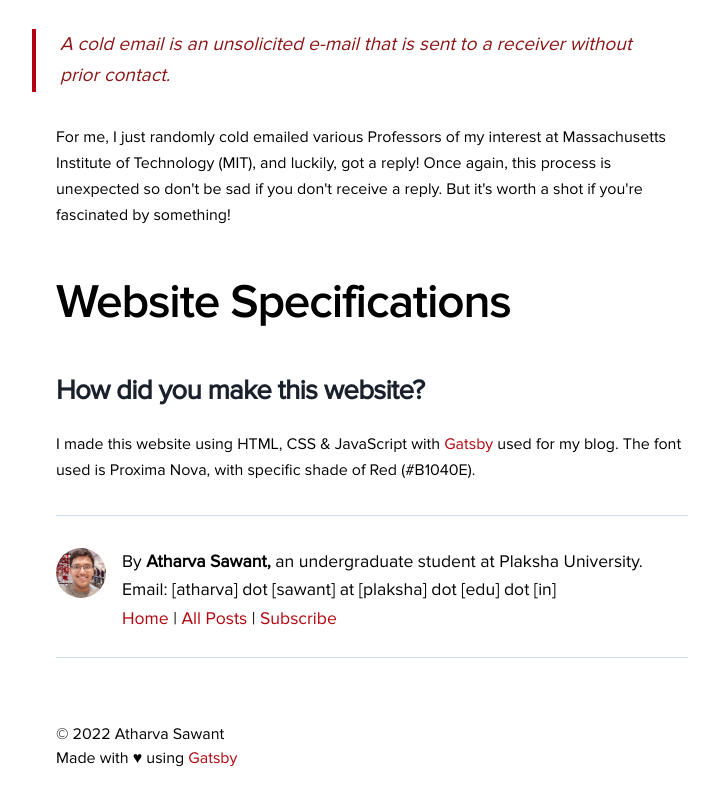
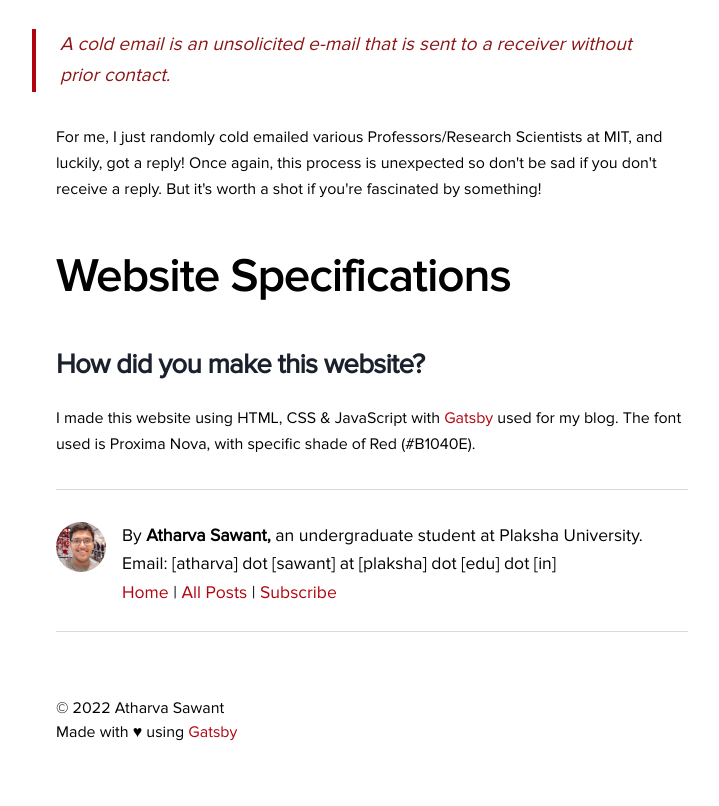
Before and after one commit to sawantatharva/atharva-sawant-blog, a Gatsby site: page /P2022-01/ in a window 1280 px wide. Shown: the part 1834-2640 px from the top of the page, without its empty margins (268-987 px from the left). Built offline with nearby package versions, Linux system fonts and the light colour scheme; Gatsby itself is replaced by a stand-in of ours.

Commit message:
Update index.md

```diff
--- a/content/blog/P2022-01/index.md
+++ b/content/blog/P2022-01/index.md
@@ -42,7 +42,7 @@
 
 > A cold email is an unsolicited e-mail that is sent to a receiver without prior contact.
 
-For me, I just randomly cold emailed various Professors of my interest at Massachusetts Institute of Technology (MIT), and luckily, got a reply! Once again, this process is unexpected so don't be sad if you don't receive a reply. But it's worth a shot if you're fascinated by something!
+For me, I just randomly cold emailed various Professors/Research Scientists at MIT, and luckily, got a reply! Once again, this process is unexpected so don't be sad if you don't receive a reply. But it's worth a shot if you're fascinated by something!
 
 # Website Specifications
 
```
